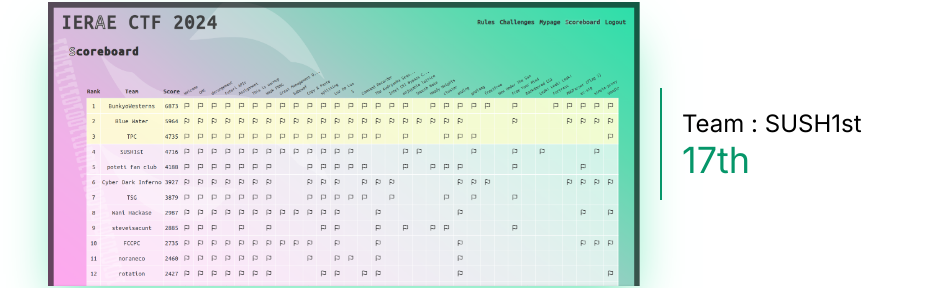
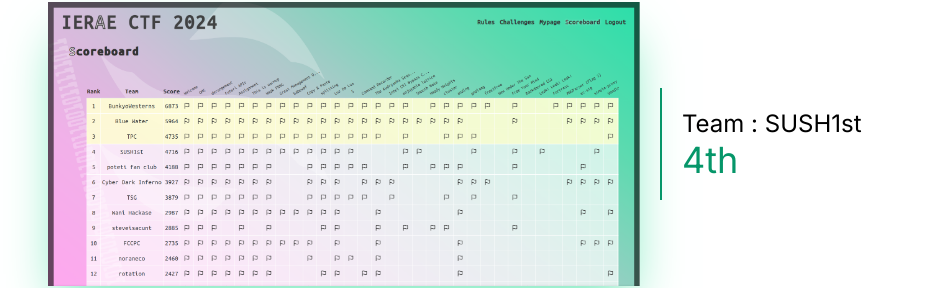
Before and after one commit to Yayoi-cs/my-next, a Next.js app: page /ctf in a window 1280 px wide. Shown: the part 3228-3516 px from the top of the page, without its empty margins (0-925 px from the left). Built offline with nearby package versions, Linux system fonts and the light colour scheme.

Commit message:
fix rank

```diff
--- a/src/app/ctf/page.tsx
+++ b/src/app/ctf/page.tsx
@@ -54,7 +54,7 @@ export default function Home() {
             imgSrc: "/images/ierae.png",
             altText: "ierae image",
             participant: "Team : SUSH1st",
-            rank: "17th"
+            rank: "4th"
         }
     ];
 
```
